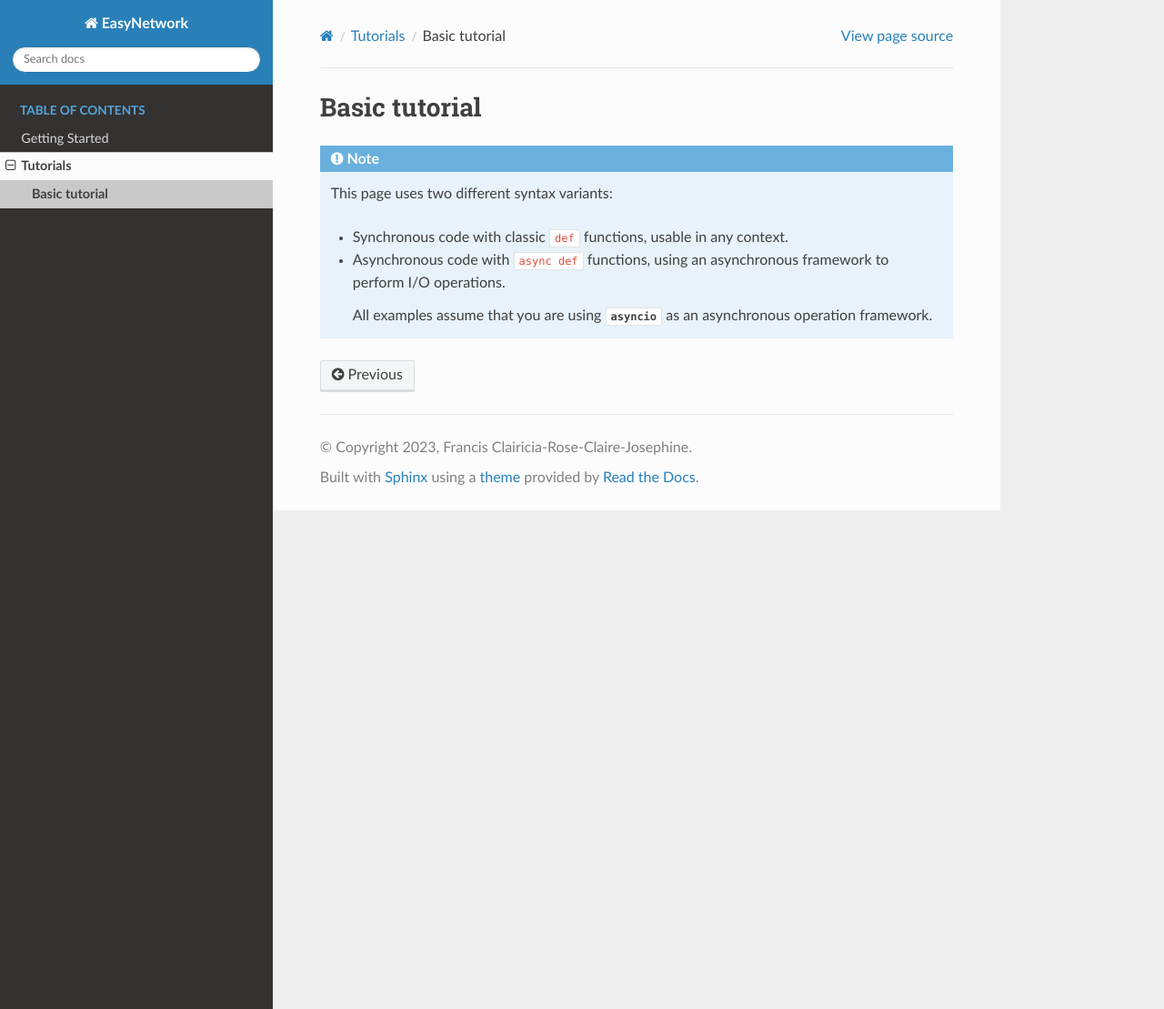
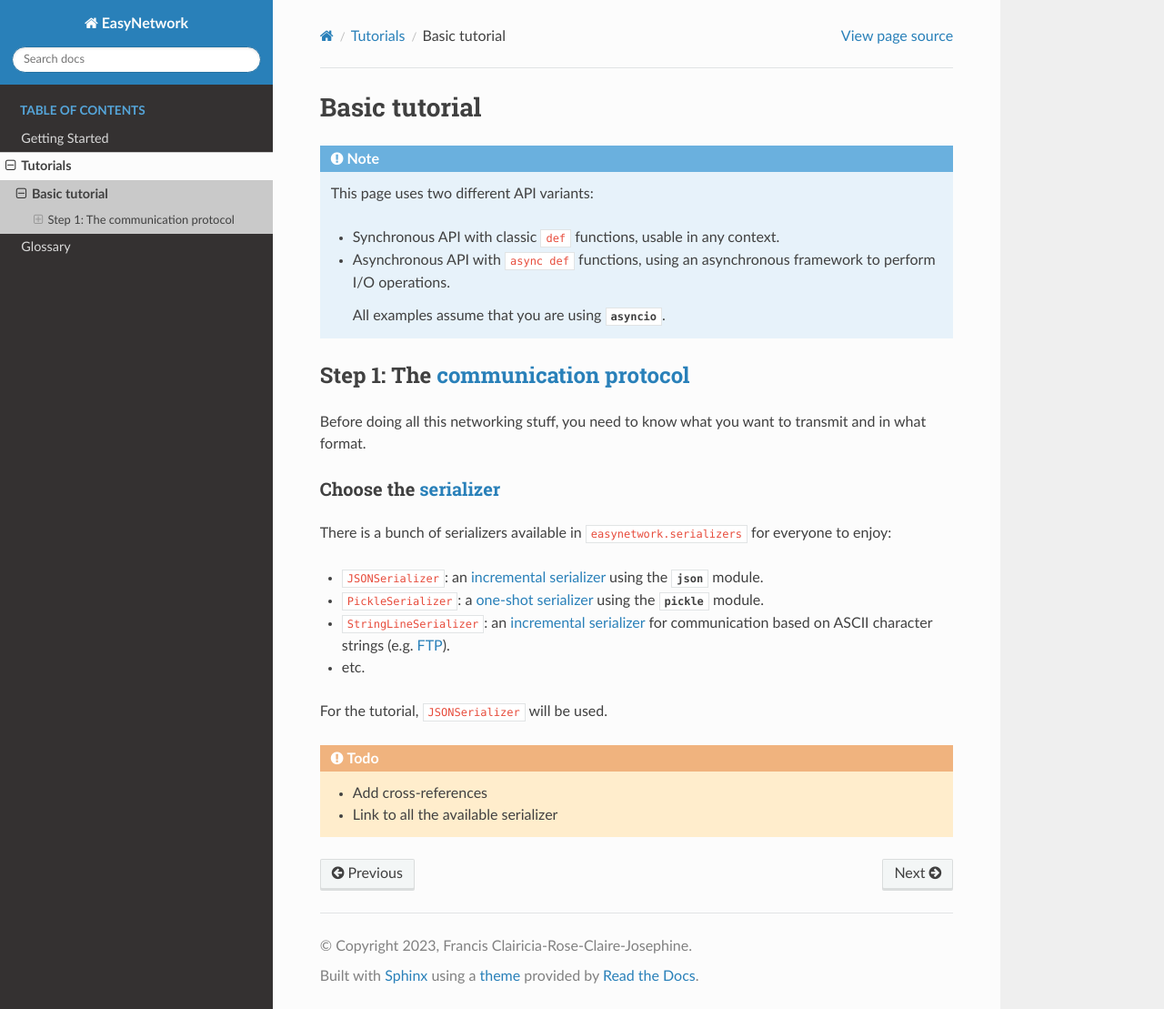
Before and after one commit to francis-clairicia/EasyNetwork, a Sphinx documentation site: the page built from docs/source/tutorials/basic.rst, in a window 1280 px wide and 1109 px high. Shown: the whole window at 91% size. Built offline with Sphinx 7.4.7 and the Read the Docs theme 2.0.0, drawn with Linux system fonts in a browser that asks for light colours.

Commit message:
[DOCS] Added glossary + tutorial start

```diff
--- a/docs/source/_include/sync-async-variants.rst
+++ b/docs/source/_include/sync-async-variants.rst
@@ -1,9 +1,9 @@
 .. note::
 
-   This page uses two different syntax variants:
+   This page uses two different API variants:
 
-   * Synchronous code with classic :code:`def` functions, usable in any context.
+   * Synchronous API with classic :code:`def` functions, usable in any context.
 
-   * Asynchronous code with :code:`async def` functions, using an asynchronous framework to perform I/O operations.
+   * Asynchronous API with :code:`async def` functions, using an asynchronous framework to perform I/O operations.
 
-     All examples assume that you are using :py:mod:`asyncio` as an asynchronous operation framework.
+     All examples assume that you are using :py:mod:`asyncio`.
--- a/docs/source/conf.py
+++ b/docs/source/conf.py
@@ -25,7 +25,7 @@ extensions = [
 ]
 
 templates_path = []
-exclude_patterns = []
+exclude_patterns = ["_include"]
 
 
 # -- sphinx.ext.intersphinx configuration ------------------------------------
@@ -40,7 +40,7 @@ intersphinx_mapping = {
 # https://www.sphinx-doc.org/en/master/usage/extensions/todo.html
 
 todo_include_todos = True
-todo_emit_warnings = True
+todo_emit_warnings = False
 
 # -- Options for HTML output -------------------------------------------------
 # https://www.sphinx-doc.org/en/master/usage/configuration.html#options-for-html-output
--- a/docs/source/index.rst
+++ b/docs/source/index.rst
@@ -11,6 +11,7 @@ Welcome to EasyNetwork's documentation!
 
    quickstart/index
    tutorials/index
+   glossary
 
 
 Useful links
--- a/docs/source/tutorials/basic.rst
+++ b/docs/source/tutorials/basic.rst
@@ -2,3 +2,34 @@ Basic tutorial
 ==============
 
 .. include:: ../_include/sync-async-variants.rst
+
+
+Step 1: The :term:`communication protocol`
+------------------------------------------
+
+Before doing all this networking stuff, you need to know what you want to transmit and in what format.
+
+Choose the :term:`serializer`
+^^^^^^^^^^^^^^^^^^^^^^^^^^^^^
+
+There is a bunch of serializers available in ``easynetwork.serializers`` for everyone to enjoy:
+
+* ``JSONSerializer``: an :term:`incremental serializer` using the :py:mod:`json` module.
+
+* ``PickleSerializer``: a :term:`one-shot serializer` using the :py:mod:`pickle` module.
+
+* ``StringLineSerializer``: an :term:`incremental serializer` for communication based on ASCII character strings (e.g. `FTP`_).
+
+* etc.
+
+For the tutorial, ``JSONSerializer`` will be used.
+
+.. todo::
+
+   * Add cross-references
+
+   * Link to all the available serializer
+
+.. Links
+
+.. _FTP: https://fr.wikipedia.org/wiki/File_Transfer_Protocol
```
Also changed, not shown: docs/source/glossary.rst (added, +72 -0 lines).
